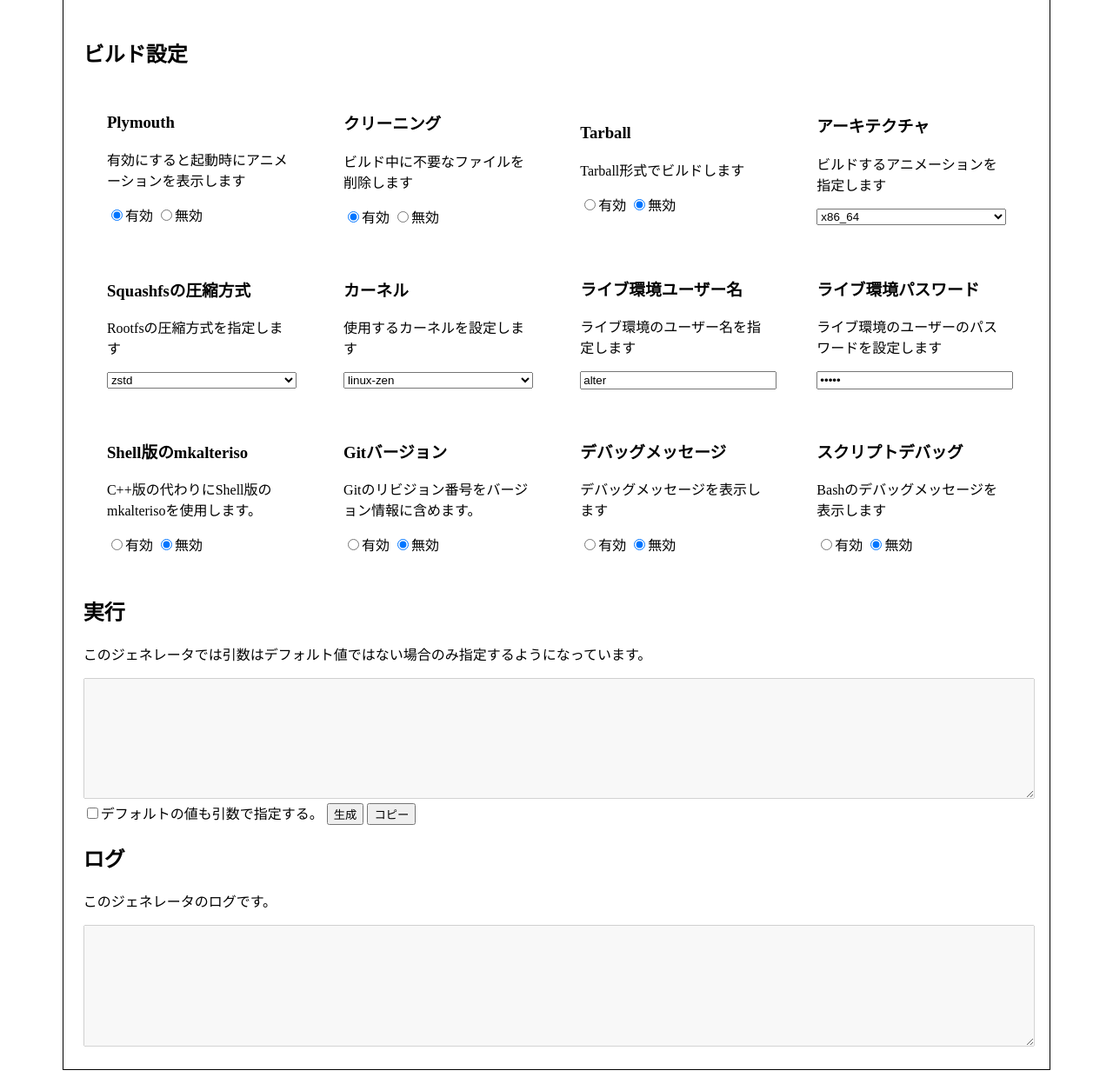
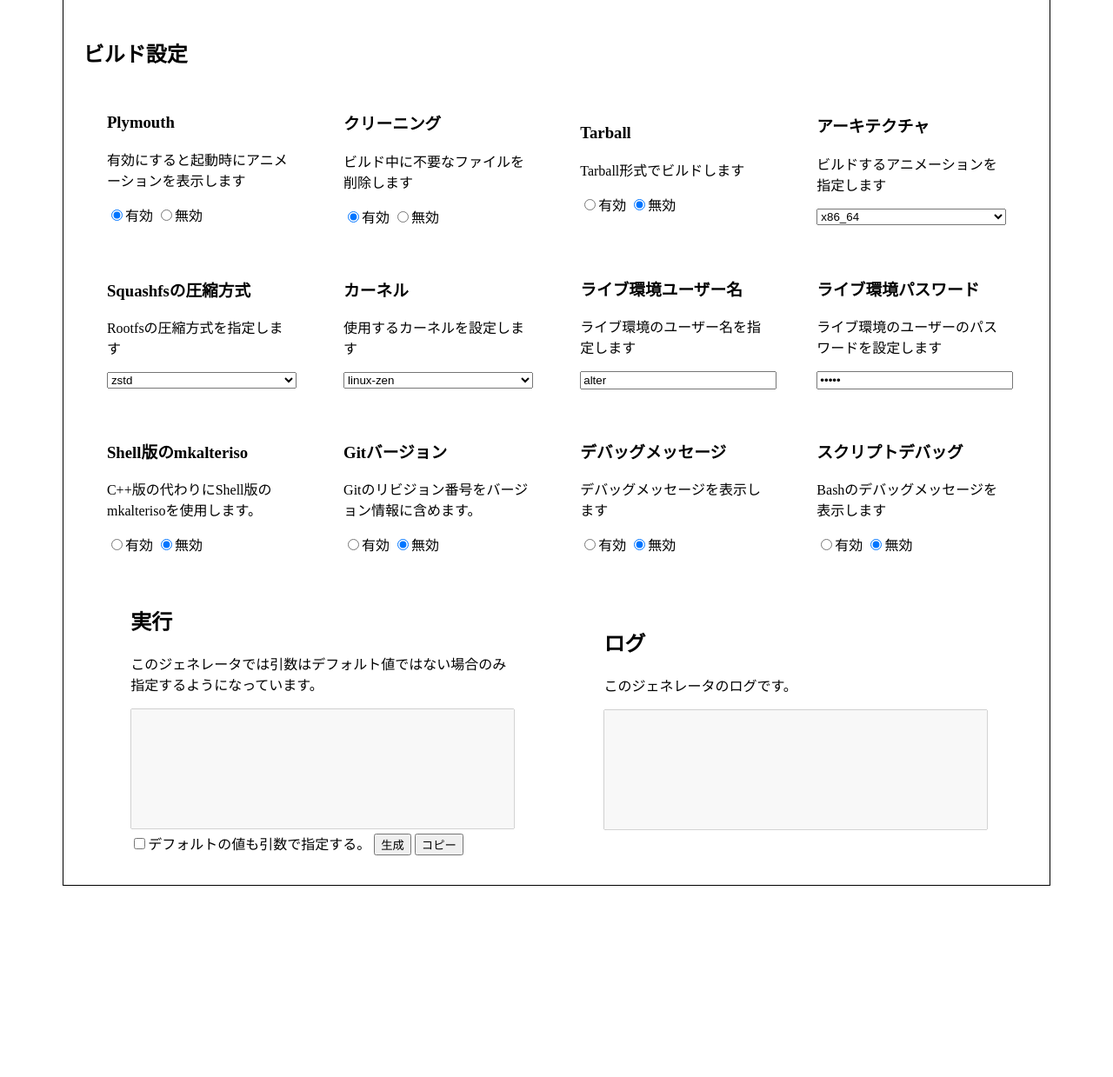
Before and after one commit to Hayao0819/hayao-old-website, a PHP site: page /alteriso-options-generator/index.php in a window 1280 px wide. Shown: the part 151-1390 px from the top of the page at 87% size. After the commit the page ends 1170 px from the top, so only its background shows below. Run offline with PHP 8.4, Linux system fonts and the light colour scheme.

Commit message:
[update] : レイアウトを変更した

```diff
--- a/alteriso-options-generator/index.php
+++ b/alteriso-options-generator/index.php
@@ -149,16 +149,22 @@
                 </div>
 
 
-
+                <div class="result_box">
+                    <div class="result_box_child">
                         <h2>実行</h2>
                         <p>このジェネレータでは引数はデフォルト値ではない場合のみ指定するようになっています。</p>
                         <textarea id="output" disabled></textarea><br>
                         <label for="only_no_default"><input name="only_no_default" type="checkbox" id="only_no_default">デフォルトの値も引数で指定する。</label>
                         <input type="button" value="生成" onclick="startgen()">
                         <input type="button" value="コピー" onclick="copy_to_clipboard()">
+                    </div>
+
+                    <div class="result_box_child">
                         <h2>ログ</h2>
                         <p>このジェネレータのログです。</p>
                         <textarea id="generator-output" disabled></textarea>
+                    </div>
+                </div>
             </form>
         </main>
 
--- a/alteriso-options-generator/pc.css
+++ b/alteriso-options-generator/pc.css
@@ -28,7 +28,7 @@ select, input[type="text"], input[type="password"]{
     width: 100%;
 }
 
-.box {
+.option_box {
     display: flex;
     flex-wrap: wrap;
     justify-content: space-around;
@@ -36,12 +36,26 @@ select, input[type="text"], input[type="password"]{
     width: 100%;
 }
 
-.box_child {
+.option_box_child {
     width: 20%;
     padding: 1%;
 }
 
+.result_box {
+    display: flex;
+    flex-wrap: wrap;
+    justify-content: space-around;
+    align-items: center;
+    width: 100%;
+}
+
+.result_box_child {
+    width: 40%;
+    padding: 1%;
+}
+
 textarea {
+    resize: none;
     width: 100%;
     height: 10em;
 }
```
Also changed, not shown: other parts of alteriso-options-generator/index.php (+13 -13 lines). Lines whose indentation alone changed are shown as unchanged.
